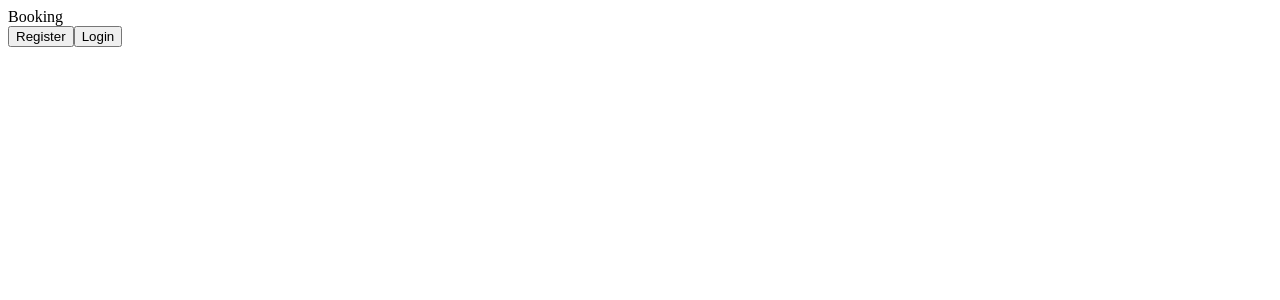
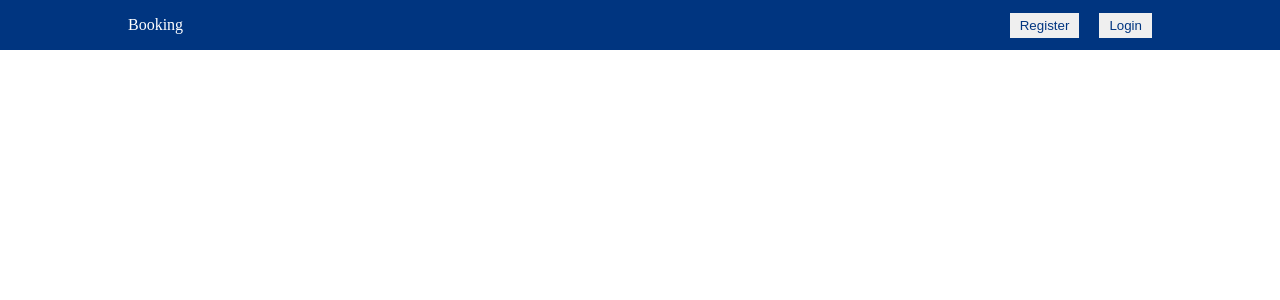
Before and after one commit to JavokhirTursunboev/booking, a React (Create React App) app: page / in a window 1280 px wide. Shown: the top 300 px of the page. Built offline with nearby package versions, Linux system fonts and the light colour scheme.

Commit message:
nav is done

```diff
--- a/src/App.js
+++ b/src/App.js
@@ -3,6 +3,7 @@
 import Home from "./page/home/Home";
 import Hotel from "./page/hotel/Hotel";
 import List from "./page/list/List";
+import './app.css'
 function App() {
   return (
     <BrowserRouter>
--- /dev/null
+++ b/src/app.css
@@ -0,0 +1,5 @@
+* {
+  margin: 0;
+  padding: 0;
+  box-sizing: border-box;
+}
--- a/src/components/navbar/Navbar.jsx
+++ b/src/components/navbar/Navbar.jsx
@@ -1,15 +1,19 @@
 import React from "react";
 import "./navbar.css";
 function Navbar() {
-  return <>
+  return (
+    <>
       <div className="navbar">
+        <div className="navContainer">
           <span className="logo">Booking</span>
           <div className="navItems">
             <button className="navButton">Register</button>
             <button className="navButton">Login</button>
-
           </div>
-    </div></>
+        </div>
+      </div>
+    </>
+  );
 }
 
 export default Navbar;
--- a/src/components/navbar/navbar.css
+++ b/src/components/navbar/navbar.css
@@ -0,0 +1,25 @@
+.navbar {
+  height: 50px;
+  background-color: #003580;
+  display: flex;
+  justify-content: center;
+}
+.navContainer {
+  display: flex;
+  justify-content: space-between;
+  align-items: center;
+  color: white;
+  width: 100%;
+  max-width: 1024px;
+}
+.logo {
+  font-weight: 500;
+}
+
+.navButton {
+  margin-left: 20px;
+  border: none;
+  padding: 5px 10px;
+  cursor: pointer;
+  color: #003580;
+}
```
Lines whose indentation alone changed are shown as unchanged.
